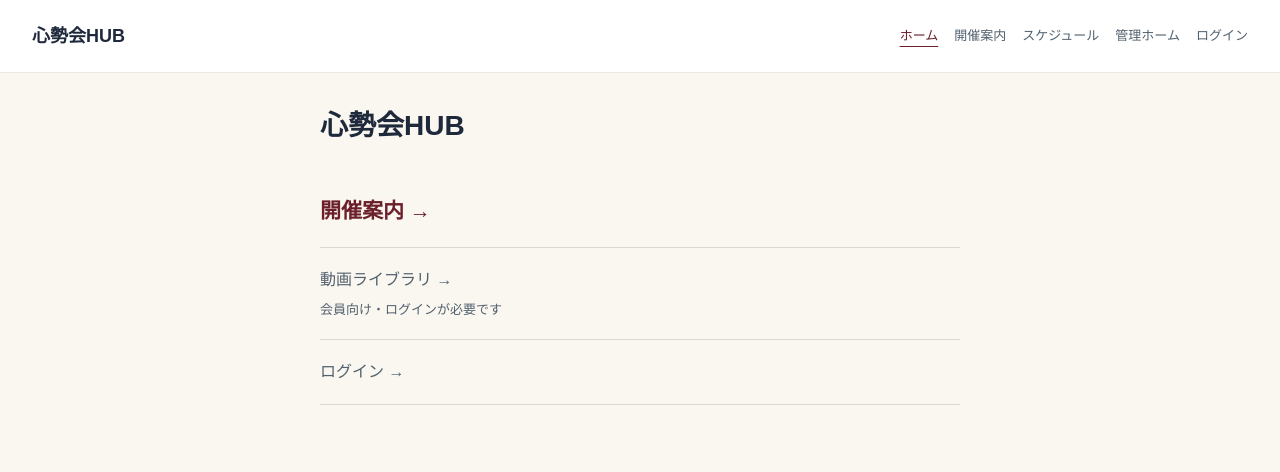
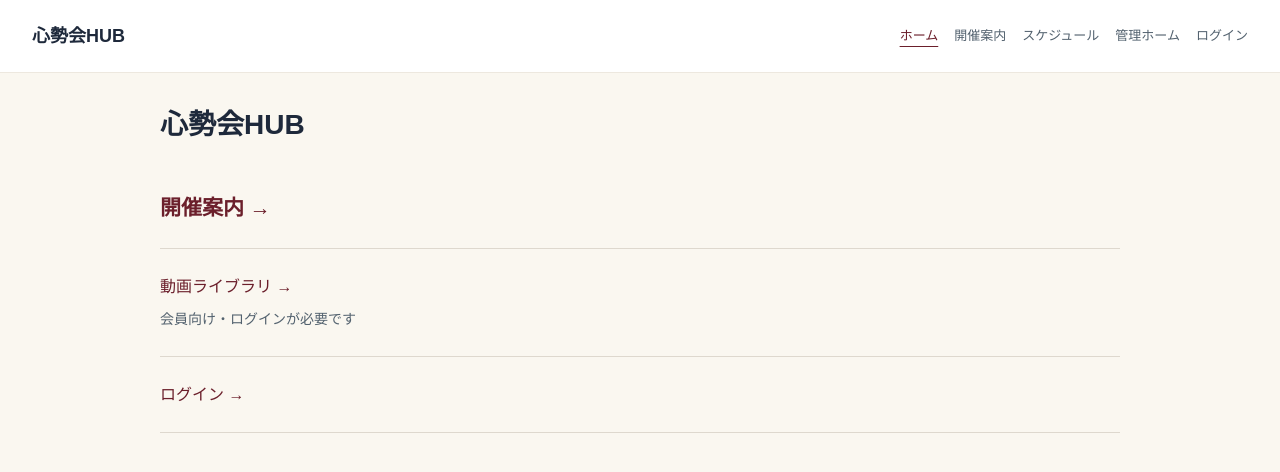
Before and after one commit to gao-dao/shinseikai-hub-preview, a Next.js app: page / in a window 1280 px wide. Shown: the top 472 px of the page. Built offline with nearby package versions, Linux system fonts and the light colour scheme.

Commit message:
Unify public page body widths typography and list spacing

```diff
--- a/app/(app)/schedule/page.tsx
+++ b/app/(app)/schedule/page.tsx
@@ -16,7 +16,7 @@ export default async function SchedulePage() {
       {items.map(item => <li key={item.key} className={styles.item}>
         <h2>{item.href ? <Link href={item.href} prefetch={false}>{item.title}</Link> : item.title}</h2>
         <p>{item.period}</p>
-        {item.place && <p>{item.place}</p>}
+        {item.place && <p className={styles.meta}>{item.place}</p>}
         <p className={styles.type}>{item.type}</p>
       </li>)}
     </ul>}
--- a/app/(app)/schedule/schedule.module.css
+++ b/app/(app)/schedule/schedule.module.css
@@ -1,10 +1,10 @@
-.page { width: 100%; max-width: var(--hub-width); margin: 0 auto; padding: 24px 20px 40px; color: var(--hub-text); }
-.page h1 { font-size: var(--hub-h1-size); font-weight: var(--hub-h1-weight); margin: 0 0 20px; }
+.page { box-sizing: border-box; width: 100%; max-width: calc(var(--hub-width) + var(--hub-gutter-pc) + var(--hub-gutter-pc)); min-width: 0; margin: 0 auto; padding: 32px var(--hub-gutter-pc) 40px; color: var(--hub-text); font-size: 16px; line-height: 1.7; overflow-wrap: anywhere; }
+.page h1 { font-size: var(--hub-h1-size); font-weight: var(--hub-h1-weight); line-height: 1.4; margin: 0 0 24px; }
 .list { list-style: none; padding: 0; margin: 0; }
-.item { padding: 18px 0; border-bottom: 1px solid #e5ded3; overflow-wrap: anywhere; }
-.item h2 { font-size: 18px; margin: 0 0 8px; }
-.item p { margin: 6px 0; line-height: 1.6; }
-.item a { color: var(--hub-primary); display: inline-block; padding: 10px 0; text-underline-offset: 4px; }
-.item a:focus-visible { outline: 2px solid var(--hub-primary); outline-offset: 3px; }
-.type { font-size: 13px; color: var(--hub-muted); }
-@media (max-width: 640px) { .page { padding: 20px var(--hub-gutter-mobile) 32px; } }
+.item { padding: 24px 0; border-bottom: 1px solid #ded8ce; }
+.item h2 { font-size: var(--hub-h2-size); font-weight: var(--hub-h2-weight); line-height: 1.5; margin: 0 0 8px; }
+.item p { margin: 6px 0; }
+.item a { color: var(--hub-primary); display: inline-block; min-height: 44px; text-underline-offset: 4px; }
+.item a:focus-visible { outline: 2px solid var(--hub-primary); outline-offset: 4px; }
+.meta, .type { font-size: 14px; color: var(--hub-muted); }
+@media (max-width: 640px) { .page { padding: 24px var(--hub-gutter-mobile) 32px; } }
--- a/app/(public)/events/guide.module.css
+++ b/app/(public)/events/guide.module.css
@@ -1,21 +1,26 @@
-.page { min-height: 100dvh; padding: 20px; background: var(--hub-background); color: var(--hub-text); }
-.inner { max-width: var(--hub-reading-width); margin: auto; }
-.nav { display: flex; flex-wrap: wrap; gap: 20px; padding-bottom: 24px; font-size: 14px; }
+.page { min-height: 100dvh; padding: 32px var(--hub-gutter-pc) 40px; background: var(--hub-background); color: var(--hub-text); font-size: 16px; line-height: 1.7; overflow-wrap: anywhere; }
+.inner { width: 100%; max-width: var(--hub-reading-width); min-width: 0; margin: auto; }
+.listing { max-width: var(--hub-width); }
+.nav { display: flex; flex-wrap: wrap; gap: 8px 20px; padding-bottom: 24px; font-size: 14px; }
 .page a { color: var(--hub-primary); text-underline-offset: 4px; }
 .page a:focus-visible { outline: 2px solid var(--hub-primary); outline-offset: 4px; }
-.page h1 { font-size: var(--hub-h1-size); font-weight: var(--hub-h1-weight); margin: 12px 0 24px; overflow-wrap: anywhere; }
-.page h2 { font-size: 19px; font-weight: 700; margin: 24px 0 12px; }
-.page p { margin: 10px 0; line-height: 1.8; overflow-wrap: anywhere; }
-.list { list-style: none; padding: 0; }
+.page h1 { font-size: var(--hub-h1-size); font-weight: var(--hub-h1-weight); line-height: 1.4; margin: 0 0 24px; }
+.page h2 { font-size: var(--hub-h2-size); font-weight: var(--hub-h2-weight); line-height: 1.5; margin: 24px 0 12px; }
+.page h3 { font-size: var(--hub-h3-size); font-weight: var(--hub-h3-weight); line-height: 1.5; margin: 16px 0 8px; }
+.page p { margin: 10px 0; }
+.list { list-style: none; padding: 0; margin: 0; }
 .list li { border-bottom: 1px solid #ded8ce; }
-.item { display: block; padding: 20px 0; text-decoration: none; }
-.item strong { display: block; font-size: 19px; margin-bottom: 8px; }
-.item span { display: block; color: var(--hub-muted); line-height: 1.8; }
-.classes { list-style: none; padding: 0; }
-.classes li { padding: 12px 0; border-bottom: 1px solid #ded8ce; }
+.item { display: block; min-height: 44px; padding: 24px 0; text-decoration: none; }
+.item h2 { margin: 0 0 8px; }
+.item span { display: block; margin-top: 6px; }
+.date { color: var(--hub-text); }
+.meta { color: var(--hub-muted); font-size: 14px; }
+.classes { list-style: none; padding: 0; margin: 0; }
+.classes li { padding: 20px 0; border-bottom: 1px solid #ded8ce; }
+.classes h3 { margin-top: 0; }
 .description { white-space: pre-wrap; }
-.pagination { display: flex; gap: 24px; padding: 24px 0; }
+.pagination { display: flex; flex-wrap: wrap; gap: 8px 24px; padding: 24px 0; }
 .participation { border-top: 1px solid #ded8ce; margin-top: 28px; padding-top: 8px; }
-@media(min-width: 768px) { .page { padding: var(--hub-gutter-pc); } }
-
-.webLink { display: inline-flex; align-items: center; min-height: 44px; padding: 10px 0; font-weight: 700; }
+.nav a, .pagination a, .webLink { display: inline-flex; align-items: center; min-height: 44px; padding: 10px 0; }
+.webLink { font-weight: 700; }
+@media (max-width: 640px) { .page { padding: 24px var(--hub-gutter-mobile) 32px; } }
--- a/app/(public)/events/page.tsx
+++ b/app/(public)/events/page.tsx
@@ -28,14 +28,14 @@ export default async function EventsPage({ searchParams }: { searchParams: Promi
   let result: Awaited<ReturnType<typeof loadGuidePage>> | null = null
   let error = ''
   try { result = await loadGuidePage(guidePage(params.page)) } catch { error = '開催案内を取得できませんでした。時間をおいて再度お試しください。' }
-  return <div className="hub-public-shell"><header className="hub-header"><Link href="/" className="hub-brand">心勢会HUB</Link><nav className="hub-nav" aria-label="公開メニュー"><Link href="/">ホーム</Link><Link href="/events" aria-current="page">開催案内</Link><Link href="/schedule">スケジュール</Link><Link href="/admin" prefetch={false}>管理ホーム</Link><Link href="/login">ログイン</Link></nav></header><main className={styles.page}><div className={styles.inner}>
+  return <div className="hub-public-shell"><header className="hub-header"><Link href="/" className="hub-brand">心勢会HUB</Link><nav className="hub-nav" aria-label="公開メニュー"><Link href="/">ホーム</Link><Link href="/events" aria-current="page">開催案内</Link><Link href="/schedule">スケジュール</Link><Link href="/admin" prefetch={false}>管理ホーム</Link><Link href="/login">ログイン</Link></nav></header><main className={styles.page}><div className={`${styles.inner} ${styles.listing}`}>
     <h1>開催案内</h1>
     {error && <p role="alert">{error}</p>}
     {result && <>
       {result.items.length === 0 && <p>掲載中の開催案内はありません。</p>}
       <ul className={styles.list}>{result.items.map(group => <li key={group.id}><Link className={styles.item} href={`/events/${group.id}`}>
-        <strong>{group.title} →</strong><span>{group.start_date}{group.end_date !== group.start_date ? `〜${group.end_date}` : ''}</span>
-        <span>地域：{group.city || '未設定'}{group.classCount > 1 ? ` ／ ${group.classCount}クラス` : ''}</span>
+        <h2>{group.title} →</h2><span className={styles.date}>{group.start_date}{group.end_date !== group.start_date ? `〜${group.end_date}` : ''}</span>
+        <span className={styles.meta}>地域：{group.city || '未設定'}{group.classCount > 1 ? ` ／ ${group.classCount}クラス` : ''}</span>
       </Link></li>)}</ul>
       <nav className={styles.pagination} aria-label="開催案内のページ切替">
         {result.page > 1 && <Link href={`/events?page=${result.page - 1}`}>← 前へ</Link>}
--- a/app/home.module.css
+++ b/app/home.module.css
@@ -1,8 +1,9 @@
-.page { min-height: 100dvh; padding: 32px 20px; background: var(--hub-background); color: var(--hub-text); }
-.inner { max-width: 640px; margin: auto; }
-.page h1 { font-size: var(--hub-h1-size); font-weight: var(--hub-h1-weight); margin-bottom: 28px; }
-.page nav { display: flex; flex-direction: column; }
-.page a { display: block; padding: 20px 0; border-bottom: 1px solid #ded8ce; color: var(--hub-muted); text-decoration: none; }
+.page { min-height: 100dvh; padding: 32px var(--hub-gutter-pc) 40px; background: var(--hub-background); color: var(--hub-text); font-size: 16px; line-height: 1.7; overflow-wrap: anywhere; }
+.inner { width: 100%; max-width: var(--hub-width); min-width: 0; margin: auto; }
+.page h1 { font-size: var(--hub-h1-size); font-weight: var(--hub-h1-weight); line-height: 1.4; margin: 0 0 24px; }
+.page nav { display: flex; flex-direction: column; min-width: 0; }
+.page a { display: block; min-height: 44px; padding: 24px 0; border-bottom: 1px solid #ded8ce; color: var(--hub-primary); text-decoration: none; }
 .page a:focus-visible { outline: 2px solid var(--hub-primary); outline-offset: 4px; }
-.page .primary { color: var(--hub-primary); font-size: 21px; font-weight: 700; }
-.page span { display: block; margin-top: 8px; font-size: 13px; }
+.page .primary { font-size: var(--hub-h2-size); font-weight: var(--hub-h2-weight); line-height: 1.5; }
+.page span { display: block; margin-top: 8px; font-size: 14px; color: var(--hub-muted); }
+@media (max-width: 640px) { .page { padding: 24px var(--hub-gutter-mobile) 32px; } }
```
Also changed, not shown: 2 other files (tests, documents, lock files or other folders).
